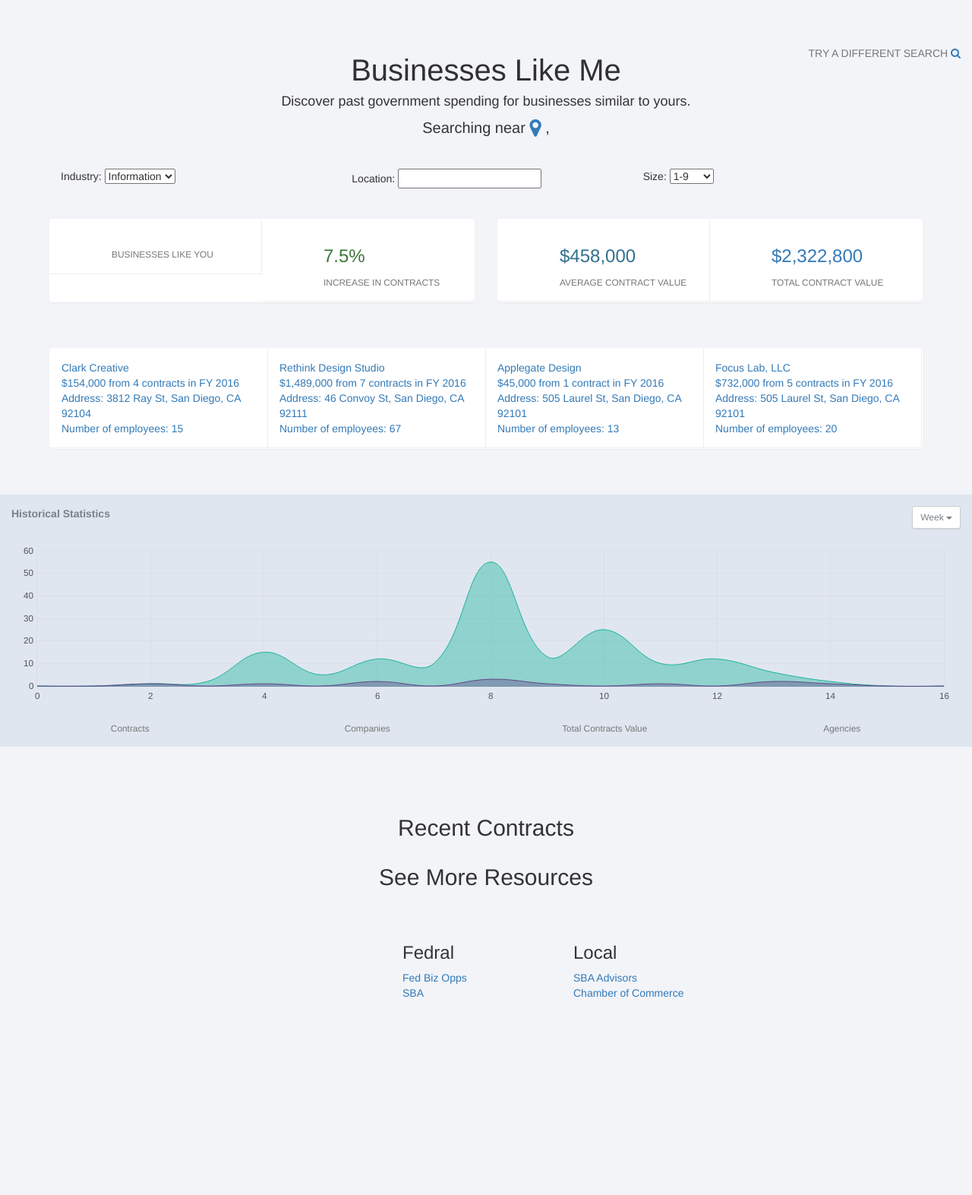
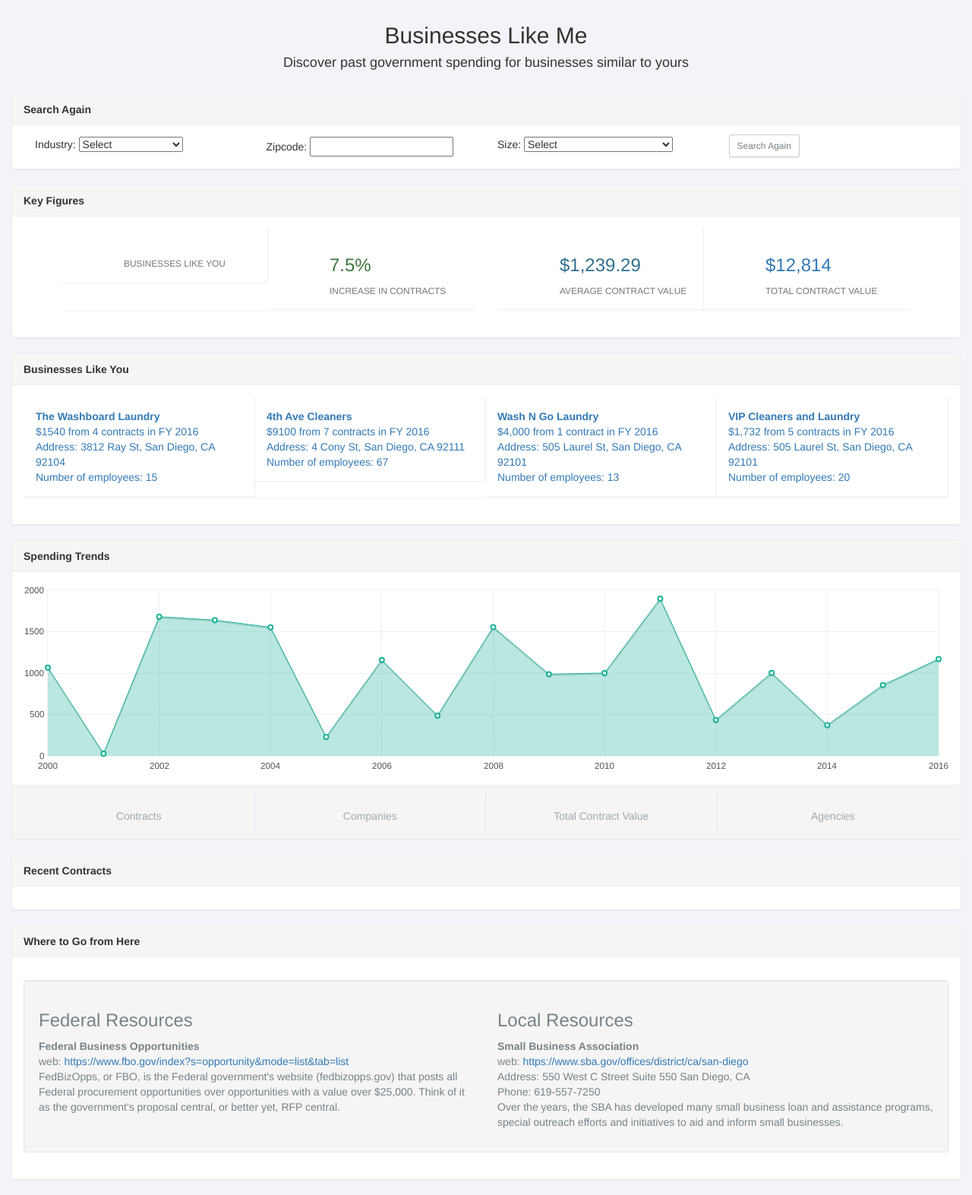
Before and after one commit to wlong0827/treasury-sb-search, a Flask app: template templates/dashboard.html in a window 1280 px wide. Shown: the whole page at 76% size. Run offline with Flask 2, Linux system fonts and the light colour scheme; the template is opened without the code that fills it, so the values that code supplies are empty; some libraries are stand-ins or nearby versions.

Commit message:
updated dashboard

```diff
--- a/app.py
+++ b/app.py
@@ -38,24 +38,25 @@
 
 @app.route('/local_file', methods = ['POST'])
 def local():
-    zipcode = request.form['zipcode']
+    state = request.form['state-select']
     size = request.form['size']
-    industry = request.form['naics2']
-    print zipcode
-    print size
-    print industry
+    naics2 = request.form['naics2']
+    naics4 = request.form['naics4']
+    zipcode = request.form['zipcode-select']
+
     query = {}
-    print zipcode
     if not zipcode == "":
-        query['zipcode'] = zipcode
-    if not industry == "Select":
-        naics = int(industry[0:2])
-        query['principalnaicscode'] = naics
+        query['zipcode'] = str(zipcode)
+    if not naics4 == "Select":
+        naics = int(naics4[0:4])
+        query['principalnaicscode'] = str(naics)
     if not size == "Select":
-        query['numberofemployees'] = size
+        query['numberofemployees'] = str(size)
+    if state == "CA":
+        query['zipcode'] = "92101"
 
     data = l.filter_and_extract(query, keys, limit=1000)
-    # print data
+    print data
     return render_template('dashboard.html', data=data)
 
 @app.route('/my-link', methods = ['POST'])
--- /dev/null
+++ b/sample_data.csv
@@ -0,0 +1,6 @@
+zipcode,dollarsobligated,unique_transaction_id,numberofemployees,effectivedate,principalnaicscode,streetaddress,city,state,productorservicecode,contractactiontype,descriptionofcontractrequirement,vendorname,transaction_status,baseandexercisedoptionsvalue,baseandalloptionsvalue,maj_agency_cat,mod_agency,maj_fund_agency_cat,,,,,,,,,,,,,,,,,,,,,,,,,,,,,,,,,,,,,,,,,,,,,,,,,,,,,,,,,,,,,,,,,,,,,,,,,,,,,,,,,,,,,,,,,,,,,,,,,,,,,,
+,,,,,,,,,,,,,,,,,,,,,,,,,,,,,,,,,,,,,,,,,,,,,,,,,,,,,,,,,,,,,,,,,,,,,,,,,,,,,,,,,,,,,,,,,,,,,,,,,,,,,,,,,,,,,,,,,,,,,,,,
+92101,"$1,380 ",,20,10/1/16,8213,6512 El Cajon Blvd,SAN DIEGO,CA,,,Military Base,,,,,7000: Department of Homeland Security,,,,,,,,,,,,,,,,,,,,,,,,,,,,,,,,,,,,,,,,,,,,,,,,,,,,,,,,,,,,,,,,,,,,,,,,,,,,,,,,,,,,,,,,,,,,,,,,,,,,,,,,
+92101,"$1,380 ",,20,10/1/16,8213,6512 El Cajon Blvd,SAN DIEGO,CA,,,Military Base,,,,,7000: Department of Homeland Security,,,,,,,,,,,,,,,,,,,,,,,,,,,,,,,,,,,,,,,,,,,,,,,,,,,,,,,,,,,,,,,,,,,,,,,,,,,,,,,,,,,,,,,,,,,,,,,,,,,,,,,,
+92101,"$1,380 ",,20,10/1/16,8213,6512 El Cajon Blvd,SAN DIEGO,CA,,,Military Base,,,,,7000: Department of Homeland Security,,,,,,,,,,,,,,,,,,,,,,,,,,,,,,,,,,,,,,,,,,,,,,,,,,,,,,,,,,,,,,,,,,,,,,,,,,,,,,,,,,,,,,,,,,,,,,,,,,,,,,,,
+92101,"$1,380 ",,20,10/1/16,8213,6512 El Cajon Blvd,SAN DIEGO,CA,,,Military Base,,,,,7000: Department of Homeland Security,,,,,,,,,,,,,,,,,,,,,,,,,,,,,,,,,,,,,,,,,,,,,,,,,,,,,,,,,,,,,,,,,,,,,,,,,,,,,,,,,,,,,,,,,,,,,,,,,,,,,,,,
--- a/static/styles/js/charts/flot/demo.js
+++ b/static/styles/js/charts/flot/demo.js
@@ -3,8 +3,8 @@
   //
   var monthNames = ["Jan", "Feb", "Mar", "Apr", "May", "Jun", "Jul", "Aug", "Sep", "Oct", "Nov", "Dec"];
   var d1 = [];
-  for (var i = 0; i <= 11; i += 1) {
-    d1.push([i, parseInt((Math.floor(Math.random() * (1 + 20 - 10))) + 10)]);
+  for (var i = 2000; i <= 2016; i += 1) {
+    d1.push([i, parseInt((Math.floor(Math.random() * (1 + 2000 - 10))) + 10)]);
   }
 
   $("#flot-1ine").length && $.plot($("#flot-1ine"), [{
@@ -59,12 +59,12 @@
       }
   );
 
-  var d0 = [
-    [0,0],[1,0],[2,1],[3,2],[4,15],[5,5],[6,12],[7,10],[8,55],[9,13],[10,25],[11,10],[12,12],[13,6],[14,2],[15,0],[16,0]
-  ];
-  var d00 = [
-    [0,0],[1,0],[2,1],[3,0],[4,1],[5,0],[6,2],[7,0],[8,3],[9,1],[10,0],[11,1],[12,0],[13,2],[14,1],[15,0],[16,0]
-  ];
+//  var d0 = [
+//    [2000,0],[2001,0],[2002,1],[2003,2],[2004,15],[2005,5],[2006,12],[2007,30],[2008,5],[2009,23],[2010,43],[2011,25],[2012,30],[2013,23],[2014,43],[2015,50],[2016,55]
+//  ];
+//  var d00 = [
+//    [2000,0],[2001,0],[2002,1],[2003,2],[2004,15],[2005,5],[2006,12],[2007,30],[2008,5],[2009,23],[2010,43],[2011,25],[2012,30],[2013,23],[2014,43],[2015,50],[2016,55]
+//  ];
   $("#flot-sp1ine").length && $.plot($("#flot-sp1ine"), [
           d0, d00
       ],
--- a/templates/dashboard.html
+++ b/templates/dashboard.html
@@ -39,56 +39,84 @@
             <section>
               <section class="vbox">
                 <section class="scrollable padder">
-                  <section class="row m-b-md" style="margin-top:50px">
+                  <section class="row m-b-md" style="margin-top:10px">
                       <div class="col-sm-3"></div>
                       <div class="col-sm-6">
                       <center>
-                        <h1 class="m-b-xs text-black" style="font-size:40px">Businesses Like Me</h1>
-                        <h4>Discover past government spending for businesses similar to yours.</h4>
+                        <p class="h2 font-bold m-t">Businesses Like Me</p>
+                        <p class="h4 font-bold m-t">Discover past government spending for businesses similar to yours</p>
                       </center>
-                      <center><large style="font-size:20px">Searching near <i class="fa fa-map-marker fa-lg text-primary"></i> <ins id="city"></ins>, <ins id="state"></ins></large></center>
-                    </div>
-
-                    <div class="col-sm-3" style="text-align:right; margin-top:10px">
-                        <large class="text-muted text-u-c">Try a different Search   <a href="/"><i class="fa fa-search"></i></a></large>
+                      <!-- <center><large style="font-size:20px">Searching near <i class="fa fa-map-marker fa-lg text-primary"></i> <ins id="city"></ins>, <ins id="state"></ins></large></center> -->
                     </div>
                   </section>
 
 
-                  <div class="row" style="margin-top:40px; margin-bottom:40px; margin-left: 35px; margin-right: 35px; background-color: rgb(242,244,248);">
+                  <section class="panel panel-default">
+                <header class="panel-heading font-bold">Search Again</header>
+                <div class="panel-body">
+                  <div class="row">
                     <div class="col-sm-12">
                       <div>
                         <div class="row m-n">
-                          <div class="col-md-4">
+                          <div class="col-md-3">
                             <span>Industry:</span>
-                            <select>
-                              <option value="volvo">Information</option>
-                              <option value="saab">Consulting</option>
-                              <option value="mercedes">Retail</option>
-                              <option value="audi">Utilities</option>
+                            <select style="width:50%">
+                              <option>Select</option>
+                      <option>11  Agriculture, Forestry, Fishing and Hunting</option>
+                      <option>21  Mining</option>
+                       <option>22  Utilities</option>
+                       <option>23  Construction</option>
+                        <option>31   Manufacturing   </option>
+                        <option>42  Wholesale Trade</option>
+                       <option>44  Retail Trade</option>
+                       <option>48   Transportation and Warehousing</option>
+                       <option>51  Information</option>
+                       <option>52  Finance and Insurance   </option>
+                        <option>53  Real Estate Rental and Leasing  </option>
+                      <option>54  Professional, Scientific, and Technical Services    </option>
+                      <option>55  Management of Companies and Enterprises</option>
+                       <option>56  Administrative and Support and Waste Management and Remediation Services    </option>
+                       <option>61  Educational Services</option>
+                       <option>62  Health Care and Social Assistance   </option>
+                       <option>71  Arts, Entertainment, and Recreation</option>
+                       <option>72  Accommodation and Food Services</option>
+                       <option>81  Other Services (except Public Administration)</option>
+                       <option>92  Public Administration</option>
                             </select>
 
                           </div>
-                          <div class="col-md-4">
-                            <span>Location:</span>
+                          <div class="col-md-3">
+                            <span>Zipcode:</span>
                             <input type="text" name="location"></input>
                           </div>
-                          <div class="col-md-4">
+                          <div class="col-md-3">
                             <span>Size:</span>
                             <select>
-                              <option value="volvo">1-9</option>
-                              <option value="saab">10-49</option>
-                              <option value="mercedes">0-99</option>
-                              <option value="audi">100+</option>
+                              <option>Select</option>
+                      <option>Under 10 employees</option>
+                      <option>Between 10 - 49 employees</option>
+                        <option>Between 50 - 99 employees</option>
+                      <option>Over 100 employees</option>
                             </select>
                           </div>
+
+                          <div class="col-md-3">
+                            <a href="/" type="submit" class="btn btn-sm btn-default" style="margin-top:-3px">Search Again</a>
+
+                          </div>
+
                         </div>
                       </div>
                     </div>
                   </div>
+                  </div>
+                  </section>
 
+                  <section class="panel panel-default">
+                <header class="panel-heading font-bold">Key Figures</header>
+                <div class="panel-body">
 
-                  <div class="row" style="margin-top:40px; margin-bottom:40px">
+                    <div class="row">
                     <div class="col-sm-6">
                       <div class="panel b-a" style="margin-left:50px">
                         <div class="row m-n">
@@ -130,7 +158,7 @@
                                 <i class="i i-location i-sm text-white"></i>
                               </span>
                               <span class="clear">
-                                <span class="h3 block m-t-xs text-info">$458,000<span class="text-sm"></span></span>
+                                <span class="h3 block m-t-xs text-info">$1,239.29<span class="text-sm"></span></span>
                                 <small class="text-muted text-u-c">Average contract value</small>
                               </span>
                             </a>
@@ -142,7 +170,7 @@
                                 <i class="i i-alarm i-sm text-white"></i>
                               </span>
                               <span class="clear">
-                                <span class="h3 block m-t-xs text-primary">$2,322,800</span>
+                                <span class="h3 block m-t-xs text-primary">$12,814</span>
                                 <small class="text-muted text-u-c">Total contract value</small>
                               </span>
                             </a>
@@ -152,15 +180,22 @@
                     </div>
                   </div>
 
+                </div>
+                </section>
 
-                  <div class="row" style="margin-top:40px; margin-bottom:40px; margin-left: 35px; margin-right: 35px;">
+
+                  <section class="panel panel-default">
+                <header class="panel-heading font-bold">Businesses Like You</header>
+                <div class="panel-body">
+
+                  <div class="row">
                     <div class="col-sm-12">
                       <div class="panel b-a">
                         <div class="row m-n">
                           <div class="col-md-3 b-b b-r">
                             <a href="https://spendingdata.us/#/award/44078" class="block padder-v hover">
-                              Clark Creative<br>
-                              $154,000 from 4 contracts in FY 2016<br>
+                              <b>The Washboard Laundry</b><br>
+                              $1540 from 4 contracts in FY 2016<br>
                               Address: 3812 Ray St, San Diego, CA 92104<br>
                               <!-- Top Awarding Agency: Department of Health and Human Services<br> -->
                               Number of employees: 15<br>
@@ -168,17 +203,17 @@
                           </div>
                           <div class="col-md-3 b-b b-r">
                             <a href="https://spendingdata.us/#/award/44078" class="block padder-v hover">
-                               Rethink Design Studio<br>
-                              $1,489,000 from 7 contracts in FY 2016<br>
-                              Address: 46 Convoy St, San Diego, CA 92111<br>
+                              <b>4th Ave Cleaners</b><br>
+                              $9100 from 7 contracts in FY 2016<br>
+                              Address: 4 Cony St, San Diego, CA 92111<br>
                               <!-- Top Awarding Agency: Department of Homeland Security<br> -->
                               Number of employees: 67<br>
                             </a>
                           </div>
                           <div class="col-md-3 b-b b-r">
                             <a href="https://spendingdata.us/#/award/44078" class="block padder-v hover">
-                               Applegate Design<br>
-                              $45,000 from 1 contract in FY 2016<br>
+                              <b>Wash N Go Laundry</b><br>
+                              $4,000 from 1 contract in FY 2016<br>
                               Address: 505 Laurel St, San Diego, CA 92101<br>
                               <!-- Top Awarding Agency: Department of Education<br> -->
                               Number of employees: 13<br>
@@ -186,8 +221,8 @@
                           </div>
                           <div class="col-md-3 b-b b-r">
                             <a href="https://spendingdata.us/#/award/44078" class="block padder-v hover">
-                                Focus Lab, LLC<br>
-                                $732,000 from 5 contracts in FY 2016<br>
+                                <b>VIP Cleaners and Laundry</b><br>
+                                $1,732 from 5 contracts in FY 2016<br>
                                 Address: 505 Laurel St, San Diego, CA 92101<br>
                                 <!-- Top Awarding Agency: Department of Health and Human Services<br> -->
                                 Number of employees: 20<br>
@@ -197,6 +232,8 @@
                       </div>
                     </div>
                   </div>
+                  </div>
+                  </section>
 
                     <div class="col-sm-3 hide">
                       <section class="panel b-a">
@@ -226,56 +263,39 @@
                         </div>
                       </section>
                     </div>
-                  </div>
 
-                  <div class="row bg-light dk m-b">
-                    <div class="col-md-12 dker">
-                      <section>
-                        <header class="font-bold padder-v">
-                          <div class="pull-right">
-                            <div class="btn-group">
-                              <button data-toggle="dropdown" class="btn btn-sm btn-rounded btn-default dropdown-toggle">
-                                <span class="dropdown-label">Week</span>
-                                <span class="caret"></span>
-                              </button>
-                              <ul class="dropdown-menu dropdown-select">
-                                  <li><a href="#"><input type="radio" name="b">Month</a></li>
-                                  <li><a href="#"><input type="radio" name="b">Week</a></li>
-                                  <li><a href="#"><input type="radio" name="b">Day</a></li>
-                              </ul>
-                            </div>
-                          </div>
-                          Historical Statistics
-                        </header>
-                        <div class="panel-body">
-                          <div id="flot-sp1ine" style="height:210px"></div>
-                        </div>
-                        <div class="row text-center no-gutter">
-                          <div class="col-xs-3">
-                            <span class="h4 font-bold m-t block"><p id="contracts"></p></span>
-                            <small class="text-muted m-b block">Contracts</small>
-                          </div>
-                          <div class="col-xs-3">
-                            <span class="h4 font-bold m-t block"><p id="businesses_2"></p></span>
-                            <small class="text-muted m-b block">Companies</small>
-                          </div>
-                          <div class="col-xs-3">
-                            <span class="h4 font-bold m-t block"><p id="total"></p></span>
-                            <small class="text-muted m-b block">Total Contracts Value</small>
-                          </div>
-                          <div class="col-xs-3">
-                            <span class="h4 font-bold m-t block"><p id="agencies"></p></span>
-                            <small class="text-muted m-b block">Agencies</small>
-                          </div>
-                        </div>
-                      </section>
+                <section class="panel panel-default">
+                <header class="panel-heading font-bold">Spending Trends</header>
+                <div class="panel-body">
+                  <div id="flot-1ine" style="height:250px"></div>
+                </div>
+                <footer class="panel-footer bg-white">
+                  <div class="row text-center no-gutter">
+                    <div class="col-xs-3 b-r b-light">
+                      <p id="contracts" class="h3 font-bold m-t"></p>
+                      <p class="text-muted">Contracts</p>
+                    </div>
+                    <div class="col-xs-3 b-r b-light">
+                      <p class="h3 font-bold m-t" id="businesses_2"></p>
+                      <p class="text-muted">Companies</p>
+                    </div>
+                    <div class="col-xs-3 b-r b-light">
+                      <p id="total" class="h3 font-bold m-t"></p>
+                      <p class="text-muted">Total Contract Value</p>
+                    </div>
+                    <div class="col-xs-3">
+                      <p class="h3 font-bold m-t" id="agencies"></p>
+                      <p class="text-muted">Agencies</p>
                     </div>
                   </div>
+                </footer>
+              </section>
 
-                  <div class="row" style="margin-top:80px">
-                    <center><h4 style="font-size:30px">Recent Contracts</h4></center>
+                  <section class="panel panel-default">
+                <header class="panel-heading font-bold">Recent Contracts</header>
+                <div class="panel-body">
 
-                    <script>
+                  <script>
                           var contracts = {{ data | tojson }};
                           // document.getElementById("print").innerHTML = contracts
                           var obj = JSON.parse(contracts);
@@ -315,13 +335,13 @@
                           var total = 0
                           var num_contracts = 0
 
-                          document.getElementById("city").innerHTML = city
-                          document.getElementById("state").innerHTML = state
+                          // document.getElementById("city").innerHTML = city
+                          // document.getElementById("state").innerHTML = state
                           document.getElementById("businesses").innerHTML = num_businesses
                           document.getElementById("businesses_2").innerHTML = num_businesses
                           document.getElementById("agencies").innerHTML = num_agencies
 
-                          var myTable = "<table class='table'><thead><tr><th>COMPANY</th><th>AGENCY</th><th>DESCRIPTION</th><th width='90'>DATE</th><th width='90'>CONTRACT VALUE</th><th>DETAILS</th></tr></thead><tbody>";
+                          var myTable = "<table class='table'><thead><tr><th>COMPANY</th><th>AGENCY</th><th>DESCRIPTION</th><th width='90'>DATE</th><th width='90'>VALUE</th><th>DETAILS</th></tr></thead><tbody>";
 
                           var agency = null;
                           for (var i = 0; i < size; i++) {
@@ -346,32 +366,47 @@
                             myTable += "<tr><td>N/A</td><td>No Results found for this search</td><td>N/A</td><td>N/A</td></tr>"
                           }
 
-                          myTable += "<tr><td colspan='3' class='text-right no-border'><strong>Total</strong></td><td><strong>$" + total + "</strong></td></tr></tbody></table>"
+                          myTable += "<tr><td colspan='4' class='text-right no-border'><strong>Total</strong></td><td><strong>$" + total + "</strong></td><td></td></tr></tbody></table>"
 
-                          document.write( myTable);
+                          document.write(myTable);
                           document.getElementById("total").innerHTML = "$" + total.toString()
                           document.getElementById("contracts").innerHTML = num_contracts.toString()
 
                       </script>
 
-                    <div class="line"></div>
                   </div>
+                  </div>
+                  </section>
 
-                <center><h4 style="font-size:30px">See More Resources</h4></center>
-                <div class="row" style="margin-top:50px; margin-bottom:80px; margin-left:500px;margin-right:300px;">
-                      <div class="col-sm-6">
-                       <h3>Fedral</h3>
-                        <a href="https://www.fbo.gov/">Fed Biz Opps</a>
-                        <div class="w-100"></div>
-                        <a href="https://www.sba.gov/">SBA</a>
-                      </div>
-                      <div class="col-sm-6">
-                       <h3>Local</h3>
-                        <a href="https://www.fbo.gov/">SBA Advisors</a>
-                        <div class="w-100"></div>
-                        <a href="https://www.sba.gov/">Chamber of Commerce</a>
-                      </div>
+
+
+                  <section class="panel panel-default">
+                <header class="panel-heading font-bold">Where to Go from Here</header>
+                <div class="panel-body">
+                  <div class="well b bg-light m-t">
+                <div class="row">
+                  <div class="col-xs-6">
+                    <h3>Federal Resources</h3>
+                    <p>
+                      <b>Federal Business Opportunities</b><br>
+                      web: <a href="www.fbo.gov">https://www.fbo.gov/index?s=opportunity&mode=list&tab=list</a><br>
+                      FedBizOpps, or FBO, is the Federal government's website (fedbizopps.gov) that posts all Federal procurement opportunities over opportunities with a value over $25,000. Think of it as the government's proposal central, or better yet, RFP central.
+                    </p>
                   </div>
+                  <div class="col-xs-6">
+                    <h3>Local Resources</h3>
+                    <p>
+                      <b><p id="city"></p> Small Business Association</b><br>
+                      web: <a href="https://www.sba.gov/offices/district/ca/san-diego">https://www.sba.gov/offices/district/ca/san-diego</a><br>
+                      Address: 550 West C Street Suite 550 San Diego, CA<br>
+                      Phone: 619-557-7250<br>
+                      Over the years, the SBA has developed many small business loan and assistance programs, special outreach efforts and initiatives to aid and inform small businesses.
+                    </p>
+                  </div>
+                </div>
+              </div>
+              </div>
+              </section>
 
                 </section>
               </section>
```
Also changed, not shown: local.py (+90 -83 lines), templates/template.html (+5 -4 lines), treasury.csv, 2 other files.
